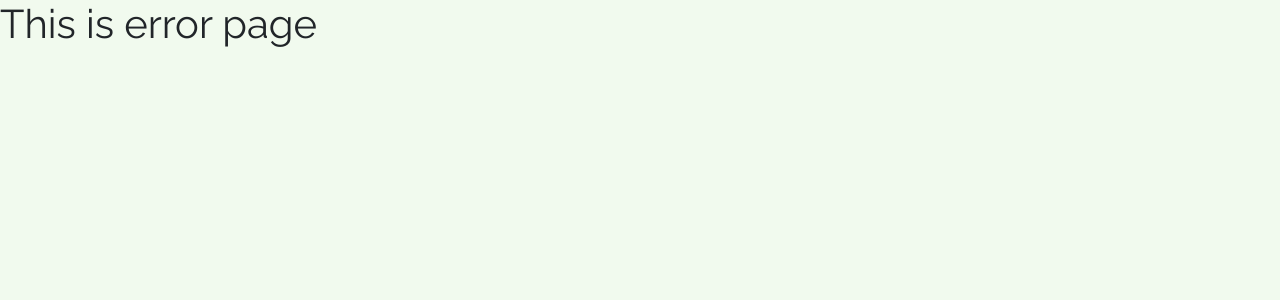
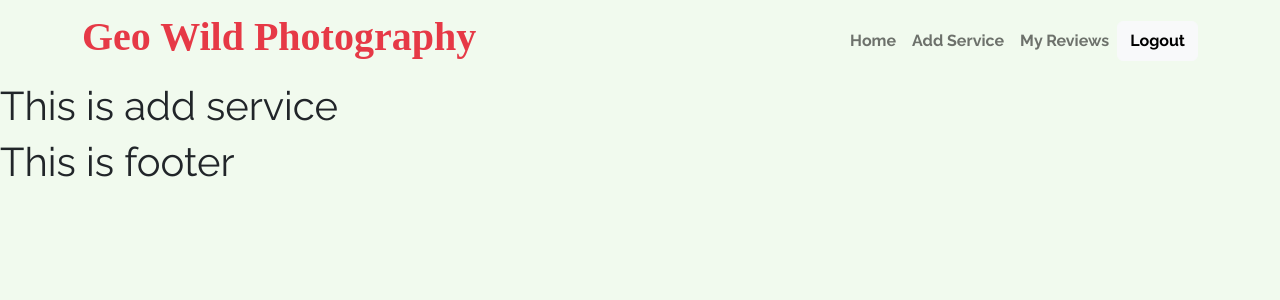
Before and after one commit to mizbauddintareq/geowild-photography-client, a React (Create React App) app: page /addService in a window 1280 px wide. Shown: the top 300 px of the page. Built offline with nearby package versions, Linux system fonts and the light colour scheme; no server answers; sample sign-in values are in the browser's storage; a web font is replaced by a local one.

Commit message:
fixed reload problem

```diff
--- /dev/null
+++ b/src/Pages/AddService/AddService.js
@@ -0,0 +1,9 @@
+const AddService = () => {
+  return (
+    <div>
+      <h1>This is add service</h1>
+    </div>
+  );
+};
+
+export default AddService;
--- a/src/Pages/Authentication/Login/Login.js
+++ b/src/Pages/Authentication/Login/Login.js
@@ -1,10 +1,15 @@
 import { useContext } from "react";
 import { Button } from "react-bootstrap";
 import { useForm } from "react-hook-form";
+import { useLocation, useNavigate } from "react-router-dom";
 import Swal from "sweetalert2";
 import { AuthContext } from "../../../context/AuthProvider";
 import { sweetToast } from "../../../utilities/sweetToast";
 const Login = () => {
+  const navigate = useNavigate();
+  const location = useLocation();
+  const from = location.state?.from?.pathname || "/";
+
   const { loginUser, googleLogin } = useContext(AuthContext);
   const { register, handleSubmit, reset } = useForm();
   const onSubmit = (data) => {
@@ -16,6 +21,7 @@ const Login = () => {
         // const user = userCredential.user;
         sweetToast("Login successful");
         reset();
+        navigate(from, { replace: true });
       })
       .catch((error) => {
         const errorCode = error.code;
@@ -29,6 +35,7 @@ const Login = () => {
     googleLogin()
       .then((result) => {
         sweetToast("Login successful");
+        navigate(from, { replace: true });
       })
       .catch((error) => {
         const errorCode = error.code;
--- a/src/Pages/Authentication/Registration/Registration.js
+++ b/src/Pages/Authentication/Registration/Registration.js
@@ -1,10 +1,15 @@
 import { useContext } from "react";
 import { Button } from "react-bootstrap";
 import { useForm } from "react-hook-form";
+import { useLocation, useNavigate } from "react-router-dom";
 import Swal from "sweetalert2";
 import { AuthContext } from "../../../context/AuthProvider";
 import { sweetToast } from "../../../utilities/sweetToast";
 const Registration = () => {
+  const navigate = useNavigate();
+  const location = useLocation();
+  const from = location.state?.from?.pathname || "/";
+
   const { createUser, updateUser, googleLogin } = useContext(AuthContext);
   const { register, handleSubmit, reset } = useForm();
   const onSubmit = (data) => {
@@ -18,6 +23,7 @@ const Registration = () => {
         handleUpdateUser({ displayName: name });
         sweetToast("Registration successful");
         reset();
+        navigate(from, { replace: true });
       })
       .catch((error) => {
         const errorCode = error.code;
@@ -38,6 +44,7 @@ const Registration = () => {
     googleLogin()
       .then((result) => {
         sweetToast("Registration successful");
+        navigate(from, { replace: true });
       })
       .catch((error) => {
         const errorCode = error.code;
--- a/src/Pages/Shared/MenuBar/MenuBar.js
+++ b/src/Pages/Shared/MenuBar/MenuBar.js
@@ -10,7 +10,9 @@ const MenuBar = () => {
       <Navbar expand="lg">
         <Container>
           <Navbar.Brand>
-            <h1 className="logo">Geo Wild Photography</h1>
+            <Link className="text-decoration-none" to="/">
+              <h1 className="logo">Geo Wild Photography</h1>
+            </Link>
           </Navbar.Brand>
           <Navbar.Toggle aria-controls="basic-navbar-nav" />
           <Navbar.Collapse id="basic-navbar-nav">
@@ -18,19 +20,26 @@ const MenuBar = () => {
               <Link to="/" className="nav-link">
                 Home
               </Link>
+              <Link to="/addService" className="nav-link">
+                Add Service
+              </Link>
               {user?.uid ? (
                 <>
+                  <Link to="/myReviews" className="nav-link">
+                    My Reviews
+                  </Link>
+
                   <Button
                     onClick={userLogOut}
                     className="fw-bold"
                     variant="light"
                   >
-                    logout
+                    Logout
                   </Button>
                 </>
               ) : (
                 <Link to="/login" className="nav-link">
-                  login
+                  Login
                 </Link>
               )}
             </Nav>
--- a/src/Router/Routes/PrivateRoute.js
+++ b/src/Router/Routes/PrivateRoute.js
@@ -0,0 +1,17 @@
+import { useContext } from "react";
+import { Navigate, useLocation } from "react-router-dom";
+import { AuthContext } from "../../context/AuthProvider";
+
+const PrivateRoute = ({ children }) => {
+  let location = useLocation();
+  const { user, loading } = useContext(AuthContext);
+  if (loading) {
+    return <h1>loading............</h1>;
+  }
+  if (!user) {
+    return <Navigate to="/login" state={{ from: location }} replace />;
+  }
+  return children;
+};
+
+export default PrivateRoute;
--- a/src/Router/Routes/Routes.js
+++ b/src/Router/Routes/Routes.js
@@ -1,5 +1,6 @@
 import { createBrowserRouter } from "react-router-dom";
 import Main from "../../Layouts/Main";
+import AddService from "../../Pages/AddService/AddService";
 import AllServices from "../../Pages/AllServices/AllServices";
 import Login from "../../Pages/Authentication/Login/Login";
 import Registration from "../../Pages/Authentication/Registration/Registration";
@@ -11,6 +12,7 @@ import EditReview from "../../Pages/Reviews/EditReview/EditReview";
 import MyReviews from "../../Pages/Reviews/MyReviews/MyReviews";
 import Reviews from "../../Pages/Reviews/Reviews/Reviews";
 import ServiceDetails from "../../Pages/ServiceDetails/ServiceDetails";
+import PrivateRoute from "./PrivateRoute";
 
 export const router = createBrowserRouter([
   {
@@ -28,6 +30,14 @@ export const router = createBrowserRouter([
       {
         path: "registration",
         element: <Registration />,
+      },
+      {
+        path: "addService",
+        element: (
+          <PrivateRoute>
+            <AddService />
+          </PrivateRoute>
+        ),
       },
       {
         path: "/services/all",
--- a/src/context/AuthProvider.js
+++ b/src/context/AuthProvider.js
@@ -17,9 +17,11 @@ const provider = new GoogleAuthProvider();
 
 const AuthProvider = ({ children }) => {
   const [user, setUser] = useState(null);
+  const [loading, setLoading] = useState(true);
 
   // create user
   const createUser = (email, password) => {
+    setLoading(true);
     return createUserWithEmailAndPassword(auth, email, password);
   };
 
@@ -30,11 +32,13 @@ const AuthProvider = ({ children }) => {
 
   // signIn user
   const loginUser = (email, password) => {
+    setLoading(true);
     return signInWithEmailAndPassword(auth, email, password);
   };
 
   // google login
   const googleLogin = () => {
+    setLoading(true);
     return signInWithPopup(auth, provider);
   };
 
@@ -47,6 +51,7 @@ const AuthProvider = ({ children }) => {
   // Observer
   useEffect(() => {
     const unsubscribe = onAuthStateChanged(auth, (currentUser) => {
+      setLoading(false);
       setUser(currentUser);
     });
     return () => {
@@ -56,6 +61,7 @@ const AuthProvider = ({ children }) => {
 
   const authInfo = {
     user,
+    loading,
     createUser,
     updateUser,
     loginUser,
```
